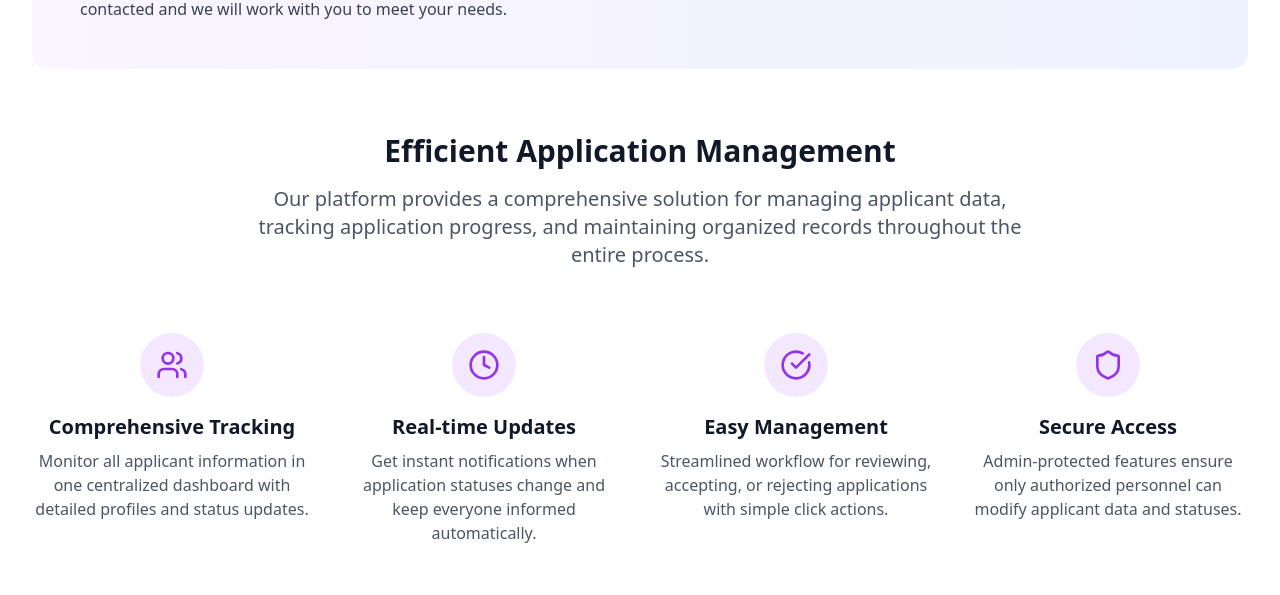
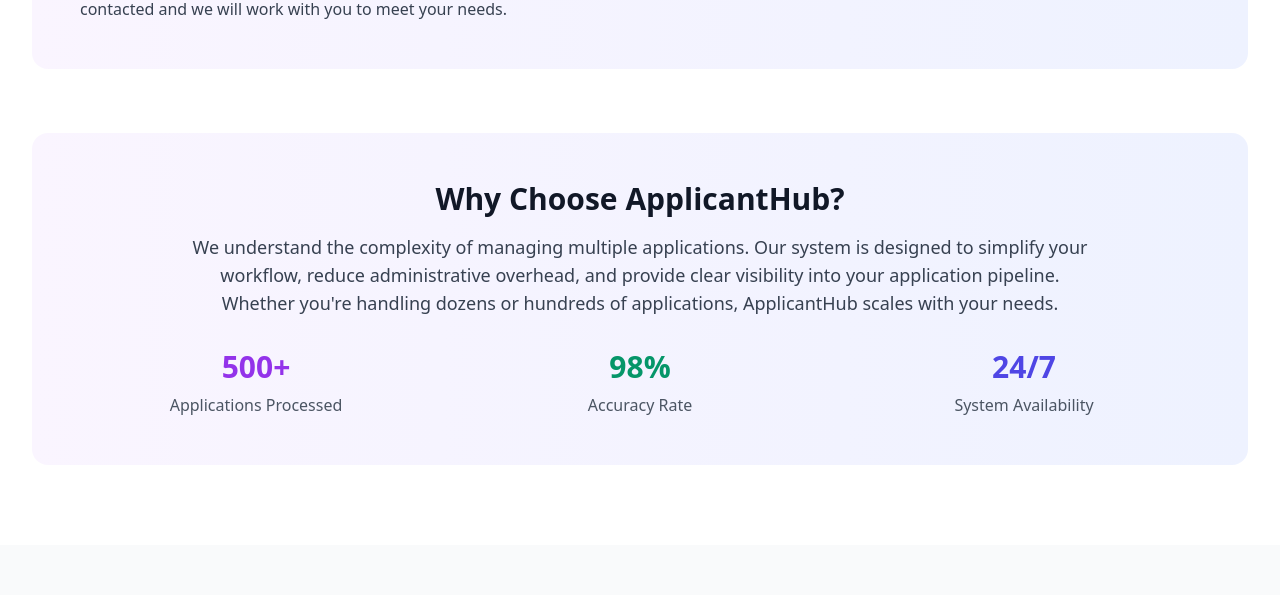
Before and after one commit to olooolo34/applicant-compass-dashboard, a React (Vite) app: page / in a window 1280 px wide. Shown: the part 1480-2075 px from the top of the page. Built offline with nearby package versions, Linux system fonts and the light colour scheme; no server answers; the database is empty.

Commit message:
Remove application management section
Removed the "Efficient Application Management" section from the About page.

```diff
--- a/src/components/AboutSection.tsx
+++ b/src/components/AboutSection.tsx
@@ -56,28 +56,6 @@ export const AboutSection: React.FC = () => {
           </div>
         </div>
 
-        <div className="text-center mb-16">
-          <h3 className="text-3xl font-bold text-gray-900 mb-4">
-            Efficient Application Management
-          </h3>
-          <p className="text-xl text-gray-600 max-w-3xl mx-auto">
-            Our platform provides a comprehensive solution for managing applicant data,
-            tracking application progress, and maintaining organized records throughout the entire process.
-          </p>
-        </div>
-
-        <div className="grid grid-cols-1 md:grid-cols-2 lg:grid-cols-4 gap-8 mb-16">
-          {features.map((feature, index) => (
-            <div key={index} className="text-center group hover:scale-105 transition-transform duration-200">
-              <div className="inline-flex items-center justify-center w-16 h-16 bg-purple-100 rounded-full mb-4 group-hover:bg-purple-200 transition-colors">
-                <feature.icon className="w-8 h-8 text-purple-600" />
-              </div>
-              <h3 className="text-xl font-semibold text-gray-900 mb-2">{feature.title}</h3>
-              <p className="text-gray-600">{feature.description}</p>
-            </div>
-          ))}
-        </div>
-
         <div className="bg-gradient-to-r from-purple-50 to-indigo-50 rounded-2xl p-8 md:p-12">
           <div className="text-center">
             <h3 className="text-3xl font-bold text-gray-900 mb-4">
```
